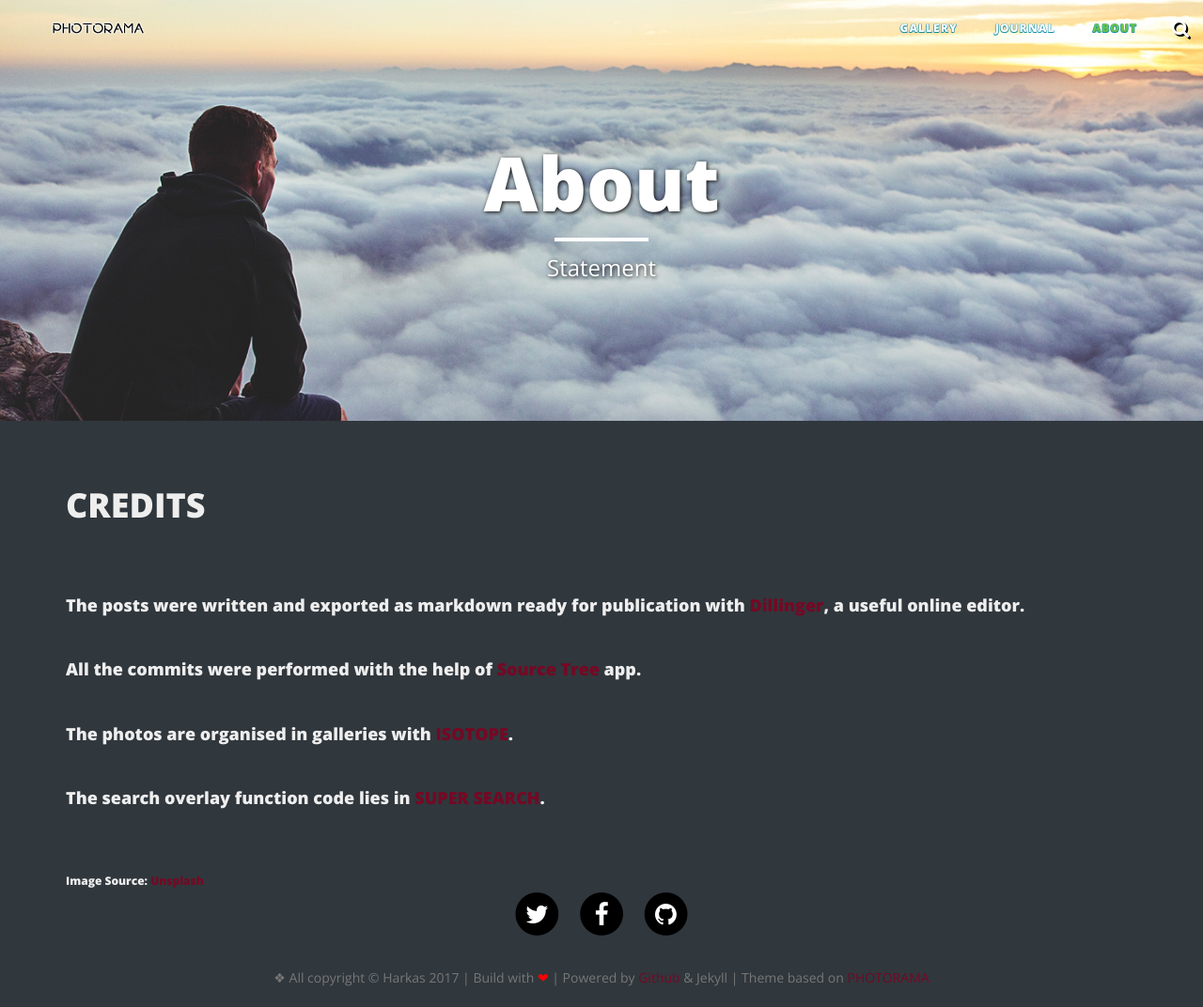
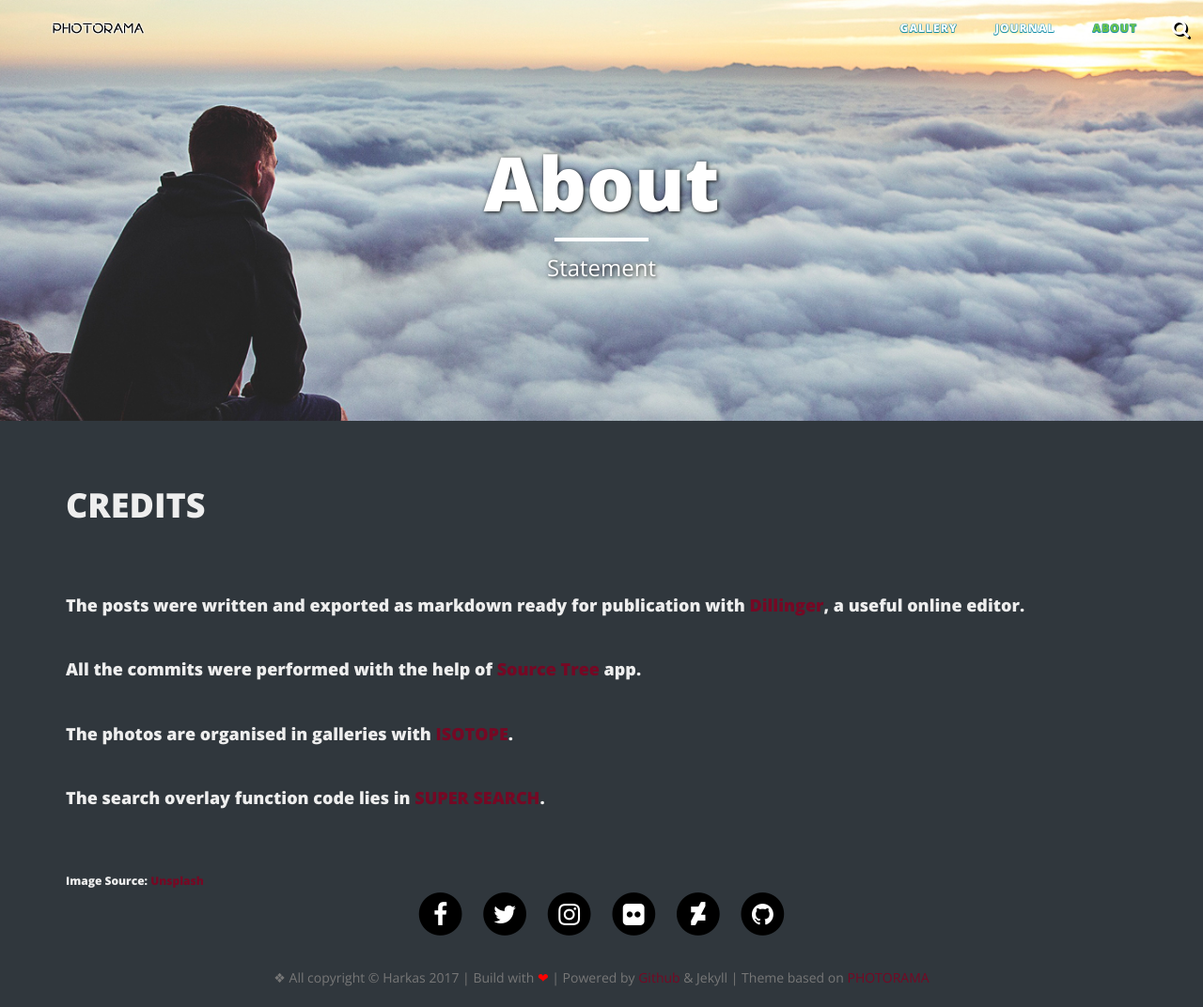
Before and after one commit to Harkas/myphoto, a Jekyll site: the page built from about/index.html, in a window 1280 px wide. Shown: the whole page at 94% size. Built offline with Jekyll 4.4.1, drawn with Linux system fonts in a browser that asks for light colours; nearby versions of some CDN libraries; grey boxes are pictures that could not be loaded.

Commit message:
fix footer

```diff
--- a/_includes/footer.html
+++ b/_includes/footer.html
@@ -1,12 +1,24 @@
 <!-- Footer -->
 <footer>
-    <div class="container">
+<div class="container">
         <div class="row">
             <div class="col-lg-8 col-lg-offset-2 col-md-10 col-md-offset-1">
+
                 <ul class="list-inline text-center">
+
+                    {% if site.facebook_username %}
+                    <li>
+                        <a href="https://facebook.com/{{ site.facebook_username }}" data-toggle="tooltip" title="Facebook">
+                            <span class="fa-stack fa-lg">
+                                <i class="fa fa-circle fa-stack-2x"></i>
+                                <i class="fa fa-facebook fa-stack-1x fa-inverse"></i>
+                            </span>
+                        </a>
+                    </li>
+                    {% endif %}
                     {% if site.twitter_username %}
                     <li>
-                        <a href="https://twitter.com/{{ site.twitter_username }}">
+                        <a href="https://twitter.com/{{ site.twitter_username }}" data-toggle="tooltip" title="Twiiter">
                             <span class="fa-stack fa-lg">
                                 <i class="fa fa-circle fa-stack-2x"></i>
                                 <i class="fa fa-twitter fa-stack-1x fa-inverse"></i>
@@ -14,56 +26,42 @@
                         </a>
                     </li>
                     {% endif %}
-
-                    <!-- add Weibo, Zhihu by Hux, add target = "_blank" to <a> by Hux -->
-                    {% if site.zhihu_username %}
+                    {% if site.instagram_username %}
                     <li>
-                        <a target="_blank" href="https://www.zhihu.com/people/{{ site.zhihu_username }}">
+                        <a href="https://instagram.com/{{ site.instagram_username }}" data-toggle="tooltip" title="Instagram">
                             <span class="fa-stack fa-lg">
                                 <i class="fa fa-circle fa-stack-2x"></i>
-                                <i class="fa  fa-stack-1x fa-inverse">知</i>
+                                <i class="fa fa-instagram fa-stack-1x fa-inverse"></i>
                             </span>
                         </a>
                     </li>
                     {% endif %}
-                    {% if site.weibo_username %}
+                    {% if site.flickr_username %}
                     <li>
-                        <a target="_blank" href="http://weibo.com/{{ site.weibo_username }}">
+                        <a href="https://flickr.com/photos/{{ site.flickr_username }}" data-toggle="tooltip" title="Flickr">
                             <span class="fa-stack fa-lg">
                                 <i class="fa fa-circle fa-stack-2x"></i>
-                                <i class="fa fa-weibo fa-stack-1x fa-inverse"></i>
+                                <i class="fa fa-flickr fa-stack-1x fa-inverse"></i>
                             </span>
                         </a>
                     </li>
                     {% endif %}
-
-
-                    {% if site.facebook_username %}
+                    {% if site.deviantart_username %}
                     <li>
-                        <a target="_blank" href="https://www.facebook.com/{{ site.facebook_username }}">
-                            <span class="fa-stack fa-lg">
+                        <a href="http://{{ site.deviantart_username }}.deviantart.com">
+                            <span class="fa-stack fa-lg" data-toggle="tooltip" title="Deviantart">
                                 <i class="fa fa-circle fa-stack-2x"></i>
-                                <i class="fa fa-facebook fa-stack-1x fa-inverse"></i>
+                                <i class="fa fa-deviantart fa-stack-1x fa-inverse"></i>
                             </span>
                         </a>
                     </li>
                     {% endif %}
                     {% if site.github_username %}
                     <li>
-                        <a target="_blank" href="https://github.com/{{ site.github_username }}">
+                        <a href="https://github.com/{{ site.github_username }}" data-toggle="tooltip" title="Github">
                             <span class="fa-stack fa-lg">
                                 <i class="fa fa-circle fa-stack-2x"></i>
                                 <i class="fa fa-github fa-stack-1x fa-inverse"></i>
-                            </span>
-                        </a>
-                    </li>
-                    {% endif %}
-                    {% if site.linkedin_username %}
-                    <li>
-                        <a target="_blank" href="https://www.linkedin.com/in/{{ site.linkedin_username }}">
-                            <span class="fa-stack fa-lg">
-                                <i class="fa fa-circle fa-stack-2x"></i>
-                                <i class="fa fa-linkedin fa-stack-1x fa-inverse"></i>
                             </span>
                         </a>
                     </li>
```
